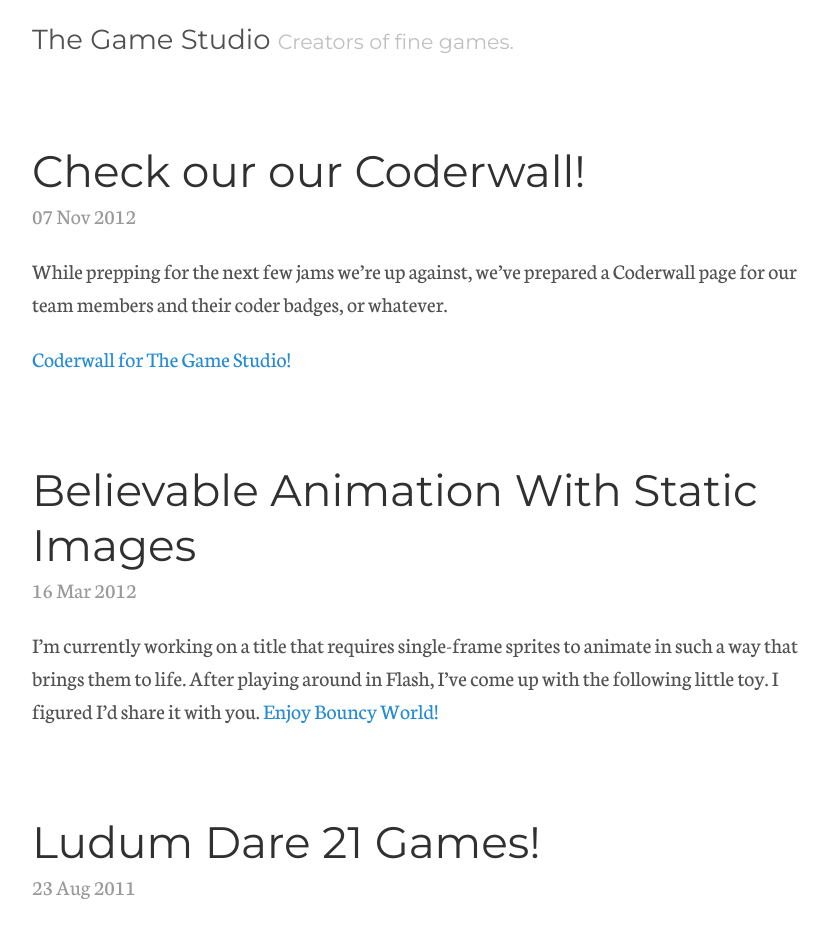
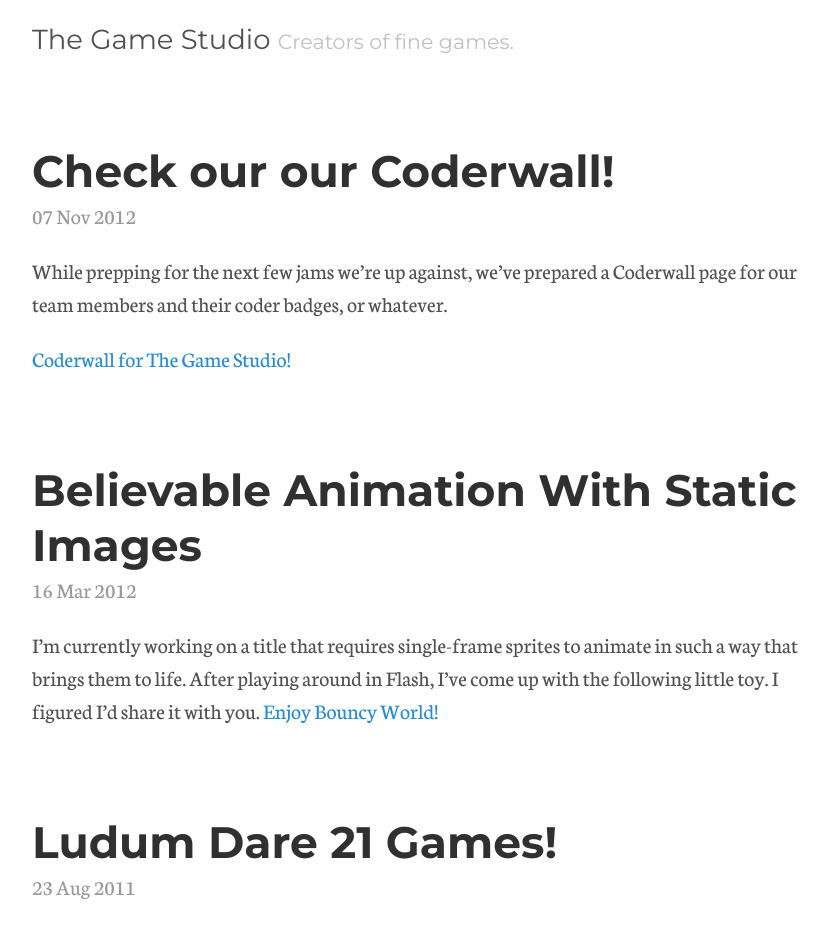
Before and after one commit to thegamestudio/thegamestudio.github.io, a Jekyll site: the page built from index.html, in a window 1280 px wide. Shown: the top 933 px of the page, without its empty margins (212-1041 px from the left). Built offline with Jekyll 4.4.1, drawn with Linux system fonts in a browser that asks for light colours; the list of posts is cut into pages by our own code.

Commit message:
Update thegamestudio.css

```diff
--- a/public/css/thegamestudio.css
+++ b/public/css/thegamestudio.css
@@ -33,3 +33,22 @@
   text-rendering: optimizeLegibility;
   font-family: 'Montserrat', serif;
 }
+
+h1 {
+  font-size: 2rem;
+  font-weight: 700;
+}
+h2 {
+  margin-top: 1rem;
+  font-size: 1.5rem;
+  font-weight: 400;
+}
+h3 {
+  margin-top: 1.5rem;
+  font-size: 1.25rem;
+  color: #424242;
+}
+h4, h5, h6 {
+  margin-top: 1rem;
+  font-size: 1rem;
+}
```
